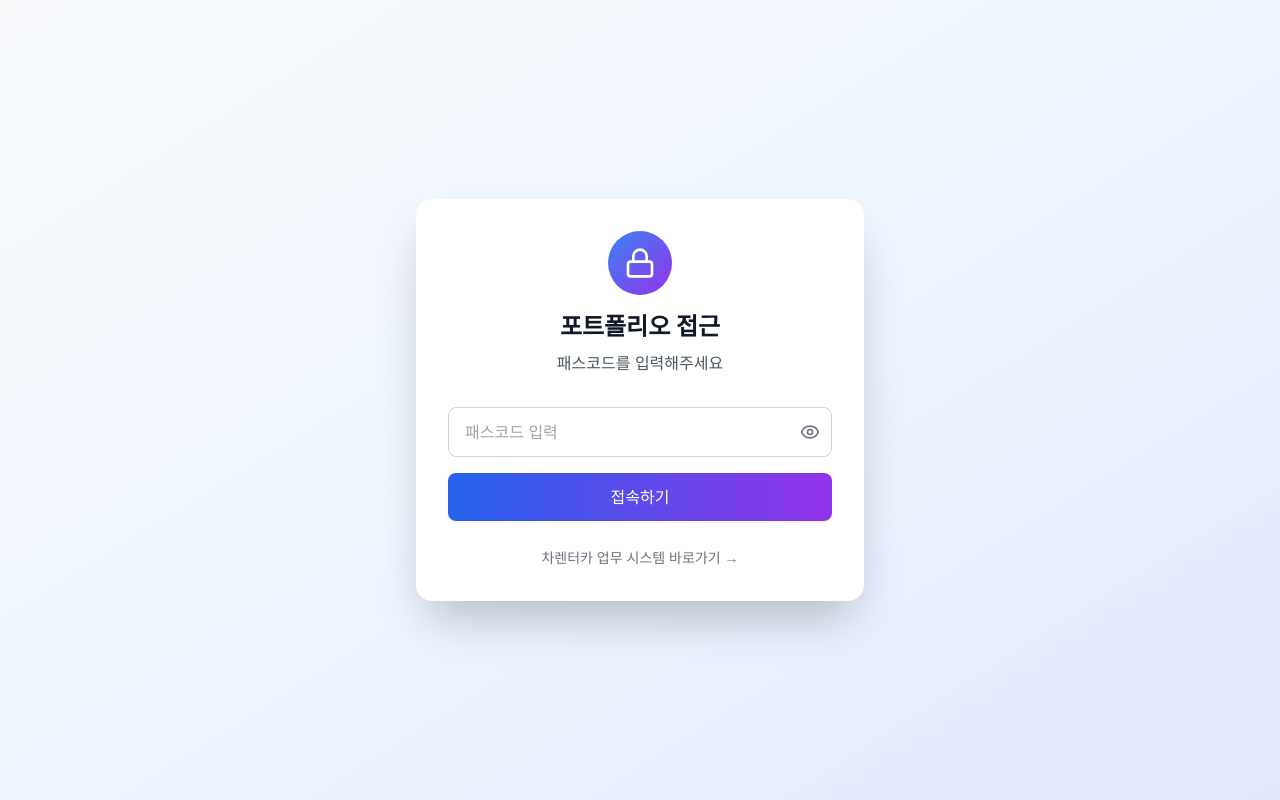
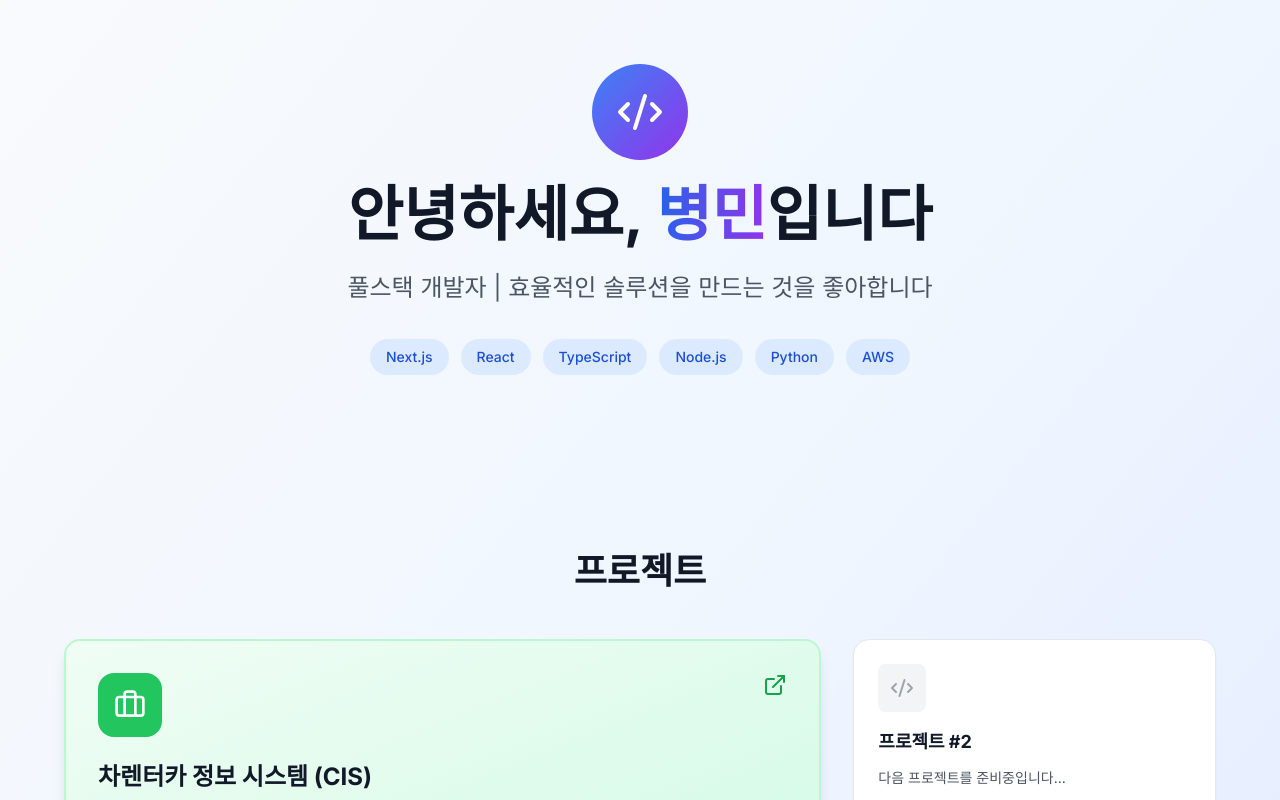
Before and after one commit to sky4564/Byungmin.me, a Next.js app: page / in a window 1280 px wide. Shown: the top 800 px of the page. Built offline with nearby package versions, Linux system fonts and the light colour scheme.

Commit message:
delete passcode

```diff
--- a/app/page.tsx
+++ b/app/page.tsx
@@ -1,116 +1,9 @@
 'use client'
 
-import { Code2, Briefcase, User, Mail, ExternalLink, ArrowRight, Lock, Eye, EyeOff } from 'lucide-react'
+import { Code2, Briefcase, Mail, ExternalLink, ArrowRight } from 'lucide-react'
 import Link from 'next/link'
-import { useState, useEffect } from 'react'
 
 export default function PortfolioHome() {
-  const [isAuthenticated, setIsAuthenticated] = useState(false)
-  const [passcode, setPasscode] = useState('')
-  const [showPassword, setShowPassword] = useState(false)
-  const [error, setError] = useState('')
-  const [loading, setLoading] = useState(true)
-
-  const CORRECT_PASSCODE = '615323'
-
-  useEffect(() => {
-    // 쿠키에서 인증 상태 확인
-    const authStatus = document.cookie
-      .split('; ')
-      .find(row => row.startsWith('portfolio_auth='))
-      ?.split('=')[1]
-
-    if (authStatus === 'true') {
-      setIsAuthenticated(true)
-    }
-    setLoading(false)
-  }, [])
-
-  const handleSubmit = (e: React.FormEvent) => {
-    e.preventDefault()
-    if (passcode === CORRECT_PASSCODE) {
-      setIsAuthenticated(true)
-      setError('')
-      // 쿠키에 인증 상태 저장 (24시간)
-      const expiryDate = new Date()
-      expiryDate.setTime(expiryDate.getTime() + (24 * 60 * 60 * 1000))
-      document.cookie = `portfolio_auth=true; expires=${expiryDate.toUTCString()}; path=/`
-    } else {
-      setError('올바르지 않은 패스코드입니다.')
-      setPasscode('')
-    }
-  }
-
-  const handleLogout = () => {
-    setIsAuthenticated(false)
-    document.cookie = 'portfolio_auth=; expires=Thu, 01 Jan 1970 00:00:00 UTC; path=/;'
-  }
-
-  if (loading) {
-    return (
-      <div className="flex justify-center items-center min-h-screen">
-        <div className="w-8 h-8 border-4 border-blue-600 border-t-transparent rounded-full animate-spin"></div>
-      </div>
-    )
-  }
-
-  if (!isAuthenticated) {
-    return (
-      <main className="flex justify-center items-center min-h-screen bg-gradient-to-br from-slate-50 via-blue-50 to-indigo-100">
-        <div className="w-full max-w-md">
-          <div className="p-8 bg-white rounded-2xl shadow-2xl">
-            <div className="mb-8 text-center">
-              <div className="inline-flex justify-center items-center mb-4 w-16 h-16 bg-gradient-to-br from-blue-500 to-purple-600 rounded-full">
-                <Lock className="w-8 h-8 text-white" />
-              </div>
-              <h1 className="mb-2 text-2xl font-bold text-gray-900">포트폴리오 접근</h1>
-              <p className="text-gray-600">패스코드를 입력해주세요</p>
-            </div>
-
-            <form onSubmit={handleSubmit} className="space-y-4">
-              <div className="relative">
-                <input
-                  type={showPassword ? 'text' : 'password'}
-                  value={passcode}
-                  onChange={(e) => setPasscode(e.target.value)}
-                  placeholder="패스코드 입력"
-                  className="w-full px-4 py-3 pr-12 border border-gray-300 rounded-lg focus:ring-2 focus:ring-blue-500 focus:border-transparent"
-                  required
-                />
-                <button
-                  type="button"
-                  onClick={() => setShowPassword(!showPassword)}
-                  className="absolute inset-y-0 right-0 flex items-center pr-3 text-gray-500 hover:text-gray-700"
-                >
-                  {showPassword ? <EyeOff className="w-5 h-5" /> : <Eye className="w-5 h-5" />}
-                </button>
-              </div>
-
-              {error && (
-                <div className="p-3 text-sm text-red-600 bg-red-50 rounded-lg">
-                  {error}
-                </div>
-              )}
-
-              <button
-                type="submit"
-                className="w-full px-4 py-3 text-white bg-gradient-to-r from-blue-600 to-purple-600 rounded-lg hover:from-blue-700 hover:to-purple-700 focus:ring-2 focus:ring-blue-500 focus:ring-offset-2 transition-all duration-300"
-              >
-                접속하기
-              </button>
-            </form>
-
-            <div className="mt-6 text-center">
-              <Link href="/charentcar" className="text-sm text-gray-500 hover:text-blue-600">
-                차렌터카 업무 시스템 바로가기 →
-              </Link>
-            </div>
-          </div>
-        </div>
-      </main>
-    )
-  }
-
   return (
     <main className="min-h-screen bg-gradient-to-br from-slate-50 via-blue-50 to-indigo-100">
       {/* Hero Section */}
@@ -217,16 +110,6 @@ export default function PortfolioHome() {
               <span>GitHub</span>
             </a>
           </div>
-
-          {/* 로그아웃 버튼 */}
-          <div className="mt-8">
-            <button
-              onClick={handleLogout}
-              className="px-4 py-2 text-xs text-gray-500 bg-gray-100 rounded-lg hover:bg-gray-200 transition-colors"
-            >
-              로그아웃
-            </button>
-          </div>
         </div>
       </section>
 
```
